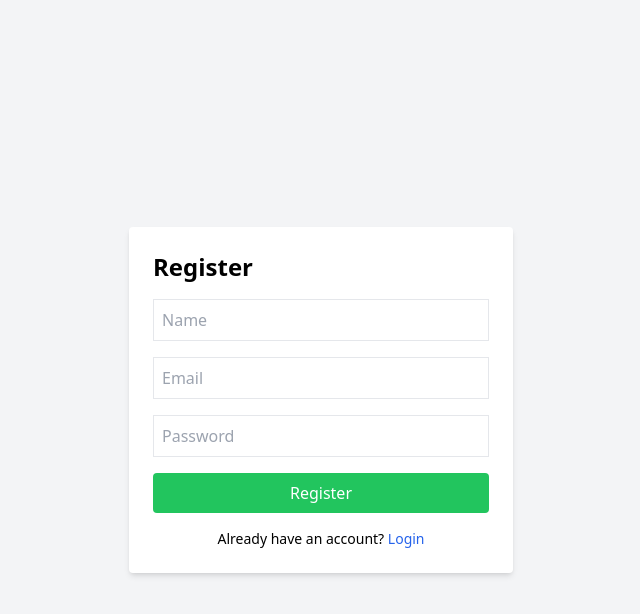
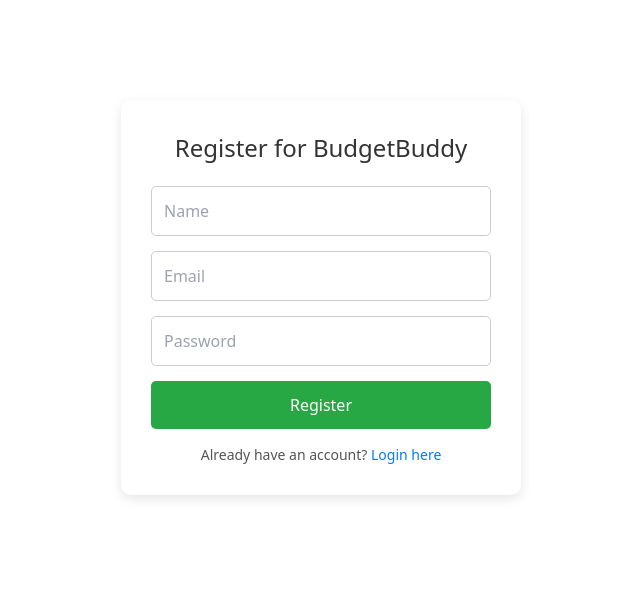
Before and after one commit to ramaraman07/budgetbuddy-frontend, a React (Create React App) app: page /register in a window 1280 px wide. Shown: the top 614 px of the page, without its empty margins (319-959 px from the left). Built offline with nearby package versions, Linux system fonts and the light colour scheme.

Commit message:
Style: Redesigned Dashboard with modern layout and card UI

```diff
--- a/src/pages/Dashboard.jsx
+++ b/src/pages/Dashboard.jsx
@@ -1,102 +1,82 @@
+// client/src/pages/Dashboard.jsx
+
 import React, { useEffect, useState } from "react";
 import axios from "axios";
-import { useNavigate } from "react-router-dom";
+import { useNavigate, Link } from "react-router-dom";
 
 const Dashboard = () => {
   const navigate = useNavigate();
+  const [user, setUser] = useState(null);
   const [expenses, setExpenses] = useState([]);
-  const [user, setUser] = useState(null);
-  const [loading, setLoading] = useState(true);
+  const [error, setError] = useState("");
+
+  const fetchUser = async () => {
+    try {
+      const token = localStorage.getItem("token");
+      const res = await axios.get(`${process.env.REACT_APP_API_URL}/auth/profile`, {
+        headers: { Authorization: `Bearer ${token}` },
+      });
+      setUser(res.data);
+    } catch (err) {
+      console.error("Failed to fetch user", err);
+      navigate("/");
+    }
+  };
 
   const fetchExpenses = async () => {
     try {
       const token = localStorage.getItem("token");
-      const res = await axios.get(
-        `${process.env.REACT_APP_API_URL}/expenses`,
-        {
+      const res = await axios.get(`${process.env.REACT_APP_API_URL}/expenses`, {
         headers: { Authorization: `Bearer ${token}` },
-        }
-      );
+      });
       setExpenses(res.data);
-    } catch (error) {
-      console.error("Failed to fetch expenses", error);
+    } catch (err) {
+      console.error("Failed to fetch expenses", err);
+      setError("Something went wrong while fetching expenses.");
     }
   };
 
-  const fetchUser = async () => {
-    try {
-      const token = localStorage.getItem("token");
-      const res = await axios.get(
-        `${process.env.REACT_APP_API_URL}/auth/profile`,
-        {
-          headers: { Authorization: `Bearer ${token}` },
-        }
-      );
-      setUser(res.data);
-    } catch (error) {
-      console.error("Failed to fetch user", error);
-    } finally {
-      setLoading(false);
-    }
-  };
-
-  const handleLogout = () => {
-    localStorage.removeItem("token");
-    navigate("/");
-  };
-
   useEffect(() => {
-    const token = localStorage.getItem("token");
-    if (!token) {
-      navigate("/");
-    } else {
     fetchUser();
     fetchExpenses();
-    }
   }, []);
 
   return (
-    <div style={styles.container}>
+    <div style={styles.wrapper}>
       <div style={styles.header}>
-        <h2>Welcome, {user?.name}</h2>
-        <button onClick={handleLogout} style={styles.logoutBtn}>
-          Logout
-        </button>
+        <h2 style={styles.title}>Welcome, {user?.name || "User"} 🎉</h2>
+        <Link to="/add-expense" style={styles.addButton}>+ Add Expense</Link>
       </div>
 
-      <h3>Your Expenses</h3>
-      <button onClick={() => navigate("/add-expense")} style={styles.addBtn}>
-        ➕ Add Expense
-      </button>
+      <div style={styles.content}>
+        <h3 style={styles.subtitle}>Your Expenses</h3>
 
-      {loading ? (
-        <p>Loading...</p>
-      ) : expenses.length === 0 ? (
-        <p style={styles.noExpenses}>No expenses found.</p>
+        {error && <p style={styles.error}>{error}</p>}
+        {expenses.length === 0 ? (
+          <p style={styles.noData}>No expenses found.</p>
         ) : (
-        <div style={styles.expenseList}>
+          <div style={styles.grid}>
             {expenses.map((expense) => (
-            <div key={expense._id} style={styles.expenseItem}>
-              <p>
-                <strong>{expense.title}</strong> - ₹{expense.amount}
-              </p>
-              <p style={styles.date}>
-                {new Date(expense.date).toLocaleDateString()}
-              </p>
+              <div key={expense._id} style={styles.card}>
+                <h4 style={styles.cardTitle}>{expense.title}</h4>
+                <p style={styles.cardAmount}>₹{expense.amount}</p>
+                <p style={styles.cardDate}>{new Date(expense.date).toLocaleDateString()}</p>
+                <p style={styles.cardCategory}>Category: {expense.category}</p>
               </div>
             ))}
           </div>
         )}
       </div>
+    </div>
   );
 };
 
 const styles = {
-  container: {
+  wrapper: {
     padding: "30px",
-    fontFamily: "Arial, sans-serif",
-    backgroundColor: "#f4f4f4",
-    minHeight: "100vh",
+    maxWidth: "1000px",
+    margin: "0 auto",
+    fontFamily: "Segoe UI, sans-serif",
   },
   header: {
     display: "flex",
@@ -104,42 +84,68 @@
     alignItems: "center",
     marginBottom: "30px",
   },
-  logoutBtn: {
-    backgroundColor: "#ff4d4f",
+  title: {
+    fontSize: "28px",
+    color: "#333",
+  },
+  addButton: {
+    backgroundColor: "#28a745",
     color: "#fff",
-    border: "none",
-    padding: "8px 16px",
-    cursor: "pointer",
+    padding: "10px 18px",
+    textDecoration: "none",
     borderRadius: "5px",
+    fontSize: "16px",
   },
-  addBtn: {
+  content: {
+    backgroundColor: "#f9f9f9",
+    padding: "20px",
+    borderRadius: "8px",
+    boxShadow: "0 2px 10px rgba(0,0,0,0.05)",
+  },
+  subtitle: {
+    fontSize: "22px",
     marginBottom: "20px",
-    padding: "10px 20px",
-    backgroundColor: "#4CAF50",
-    color: "#fff",
-    border: "none",
-    cursor: "pointer",
-    borderRadius: "5px",
+    color: "#555",
   },
-  expenseList: {
-    display: "flex",
-    flexDirection: "column",
-    gap: "15px",
+  error: {
+    color: "red",
+    marginBottom: "10px",
   },
-  expenseItem: {
+  noData: {
+    fontSize: "18px",
+    color: "#888",
+  },
+  grid: {
+    display: "grid",
+    gridTemplateColumns: "repeat(auto-fit, minmax(220px, 1fr))",
+    gap: "20px",
+  },
+  card: {
     backgroundColor: "#fff",
-    padding: "15px",
+    border: "1px solid #ddd",
     borderRadius: "8px",
-    boxShadow: "0 2px 4px rgba(0,0,0,0.1)",
+    padding: "16px",
+    boxShadow: "0 2px 6px rgba(0,0,0,0.1)",
   },
-  date: {
-    color: "#888",
+  cardTitle: {
+    fontSize: "18px",
+    marginBottom: "8px",
+    fontWeight: "600",
+    color: "#222",
+  },
+  cardAmount: {
+    fontSize: "16px",
+    color: "#007bff",
+    marginBottom: "6px",
+  },
+  cardDate: {
     fontSize: "14px",
+    color: "#555",
+    marginBottom: "4px",
   },
-  noExpenses: {
-    color: "#555",
-    fontStyle: "italic",
-    marginTop: "20px",
+  cardCategory: {
+    fontSize: "14px",
+    color: "#666",
   },
 };
 
--- a/src/pages/Login.jsx
+++ b/src/pages/Login.jsx
@@ -1,62 +1,119 @@
+// client/src/pages/Login.jsx
+
 import React, { useState } from "react";
+import { useNavigate, Link } from "react-router-dom";
 import axios from "axios";
-import { useNavigate } from "react-router-dom";
 
 const Login = () => {
   const navigate = useNavigate();
   const [email, setEmail] = useState("");
   const [password, setPassword] = useState("");
-  const API = process.env.REACT_APP_API_URL;
+  const [error, setError] = useState("");
 
   const handleLogin = async (e) => {
     e.preventDefault();
+    setError("");
+
     try {
-      const res = await axios.post(`${API}/auth/login`, { email, password });
-      localStorage.setItem("token", res.data.token);
+      const response = await axios.post(
+        `${process.env.REACT_APP_API_URL}/auth/login`,
+        {
+          email,
+          password,
+        }
+      );
+
+      localStorage.setItem("token", response.data.token);
       navigate("/dashboard");
     } catch (err) {
-      alert("Login failed. Please check your credentials.");
+      console.error(err);
+      setError("Invalid email or password. Please try again.");
     }
   };
 
   return (
-    <div className="min-h-screen flex items-center justify-center bg-gray-100">
-      <form onSubmit={handleLogin} className="bg-white p-6 rounded shadow-md w-96">
-        <h2 className="text-2xl font-bold mb-4">Login</h2>
+    <div style={styles.container}>
+      <h2 style={styles.heading}>Login to BudgetBuddy</h2>
+      <form onSubmit={handleLogin} style={styles.form}>
         <input
           type="email"
           placeholder="Email"
-          className="w-full p-2 border mb-4"
+          required
           value={email}
           onChange={(e) => setEmail(e.target.value)}
-          required
+          style={styles.input}
         />
         <input
           type="password"
           placeholder="Password"
-          className="w-full p-2 border mb-4"
+          required
           value={password}
           onChange={(e) => setPassword(e.target.value)}
-          required
+          style={styles.input}
         />
-        <button
-          type="submit"
-          className="bg-blue-500 hover:bg-blue-600 text-white p-2 rounded w-full"
-        >
+        {error && <p style={styles.error}>{error}</p>}
+        <button type="submit" style={styles.button}>
           Login
         </button>
-        <p className="mt-4 text-sm text-center">
-          Don't have an account?{" "}
-          <span
-            className="text-blue-600 cursor-pointer"
-            onClick={() => navigate("/register")}
-          >
-            Register
-          </span>
+        <p style={styles.registerText}>
+          New user?{" "}
+          <Link to="/register" style={styles.link}>
+            Register here
+          </Link>
         </p>
       </form>
     </div>
   );
 };
 
+const styles = {
+  container: {
+    maxWidth: "400px",
+    margin: "100px auto",
+    padding: "30px",
+    boxShadow: "0 4px 12px rgba(0,0,0,0.1)",
+    borderRadius: "10px",
+    background: "#fff",
+    textAlign: "center",
+  },
+  heading: {
+    marginBottom: "20px",
+    fontSize: "24px",
+    color: "#333",
+  },
+  form: {
+    display: "flex",
+    flexDirection: "column",
+  },
+  input: {
+    padding: "12px",
+    marginBottom: "15px",
+    border: "1px solid #ccc",
+    borderRadius: "5px",
+    fontSize: "16px",
+  },
+  button: {
+    padding: "12px",
+    backgroundColor: "#007bff",
+    color: "#fff",
+    fontSize: "16px",
+    border: "none",
+    borderRadius: "5px",
+    cursor: "pointer",
+  },
+  error: {
+    color: "red",
+    marginBottom: "10px",
+  },
+  registerText: {
+    marginTop: "15px",
+    fontSize: "14px",
+    color: "#555",
+  },
+  link: {
+    color: "#007bff",
+    textDecoration: "none",
+  },
+};
+
 export default Login;
--- a/src/pages/Register.jsx
+++ b/src/pages/Register.jsx
@@ -1,76 +1,126 @@
+// client/src/pages/Register.jsx
+
 import React, { useState } from "react";
+import { useNavigate, Link } from "react-router-dom";
 import axios from "axios";
-import { useNavigate } from "react-router-dom";
 
 const Register = () => {
   const navigate = useNavigate();
-  const API = process.env.REACT_APP_API_URL;
-
   const [name, setName] = useState("");
   const [email, setEmail] = useState("");
   const [password, setPassword] = useState("");
+  const [error, setError] = useState("");
 
   const handleRegister = async (e) => {
     e.preventDefault();
+    setError("");
+
     try {
-      const res = await axios.post(`${API}/auth/register`, {
+      await axios.post(`${process.env.REACT_APP_API_URL}/auth/register`, {
         name,
         email,
         password,
       });
-      localStorage.setItem("token", res.data.token);
-      navigate("/dashboard");
+
+      alert("Registration successful! Please login.");
+      navigate("/");
     } catch (err) {
-      alert("Registration failed. Try a different email.");
+      console.error(err);
+      setError("Registration failed. Try again with a different email.");
     }
   };
 
   return (
-    <div className="min-h-screen flex items-center justify-center bg-gray-100">
-      <form onSubmit={handleRegister} className="bg-white p-6 rounded shadow-md w-96">
-        <h2 className="text-2xl font-bold mb-4">Register</h2>
+    <div style={styles.container}>
+      <h2 style={styles.heading}>Register for BudgetBuddy</h2>
+      <form onSubmit={handleRegister} style={styles.form}>
         <input
           type="text"
           placeholder="Name"
-          className="w-full p-2 border mb-4"
+          required
           value={name}
           onChange={(e) => setName(e.target.value)}
-          required
+          style={styles.input}
         />
         <input
           type="email"
           placeholder="Email"
-          className="w-full p-2 border mb-4"
+          required
           value={email}
           onChange={(e) => setEmail(e.target.value)}
-          required
+          style={styles.input}
         />
         <input
           type="password"
           placeholder="Password"
-          className="w-full p-2 border mb-4"
+          required
           value={password}
           onChange={(e) => setPassword(e.target.value)}
-          required
+          style={styles.input}
         />
-        <button
-          type="submit"
-          className="bg-green-500 hover:bg-green-600 text-white p-2 rounded w-full"
-        >
+        {error && <p style={styles.error}>{error}</p>}
+        <button type="submit" style={styles.button}>
           Register
         </button>
-        <p className="mt-4 text-sm text-center">
+        <p style={styles.loginText}>
           Already have an account?{" "}
-          <span
-            className="text-blue-600 cursor-pointer"
-            onClick={() => navigate("/")}
-          >
-            Login
-          </span>
+          <Link to="/" style={styles.link}>
+            Login here
+          </Link>
         </p>
       </form>
     </div>
   );
 };
 
+const styles = {
+  container: {
+    maxWidth: "400px",
+    margin: "100px auto",
+    padding: "30px",
+    boxShadow: "0 4px 12px rgba(0,0,0,0.1)",
+    borderRadius: "10px",
+    background: "#fff",
+    textAlign: "center",
+  },
+  heading: {
+    marginBottom: "20px",
+    fontSize: "24px",
+    color: "#333",
+  },
+  form: {
+    display: "flex",
+    flexDirection: "column",
+  },
+  input: {
+    padding: "12px",
+    marginBottom: "15px",
+    border: "1px solid #ccc",
+    borderRadius: "5px",
+    fontSize: "16px",
+  },
+  button: {
+    padding: "12px",
+    backgroundColor: "#28a745",
+    color: "#fff",
+    fontSize: "16px",
+    border: "none",
+    borderRadius: "5px",
+    cursor: "pointer",
+  },
+  error: {
+    color: "red",
+    marginBottom: "10px",
+  },
+  loginText: {
+    marginTop: "15px",
+    fontSize: "14px",
+    color: "#555",
+  },
+  link: {
+    color: "#007bff",
+    textDecoration: "none",
+  },
+};
+
 export default Register;
```
Lines whose indentation alone changed are shown as unchanged.
